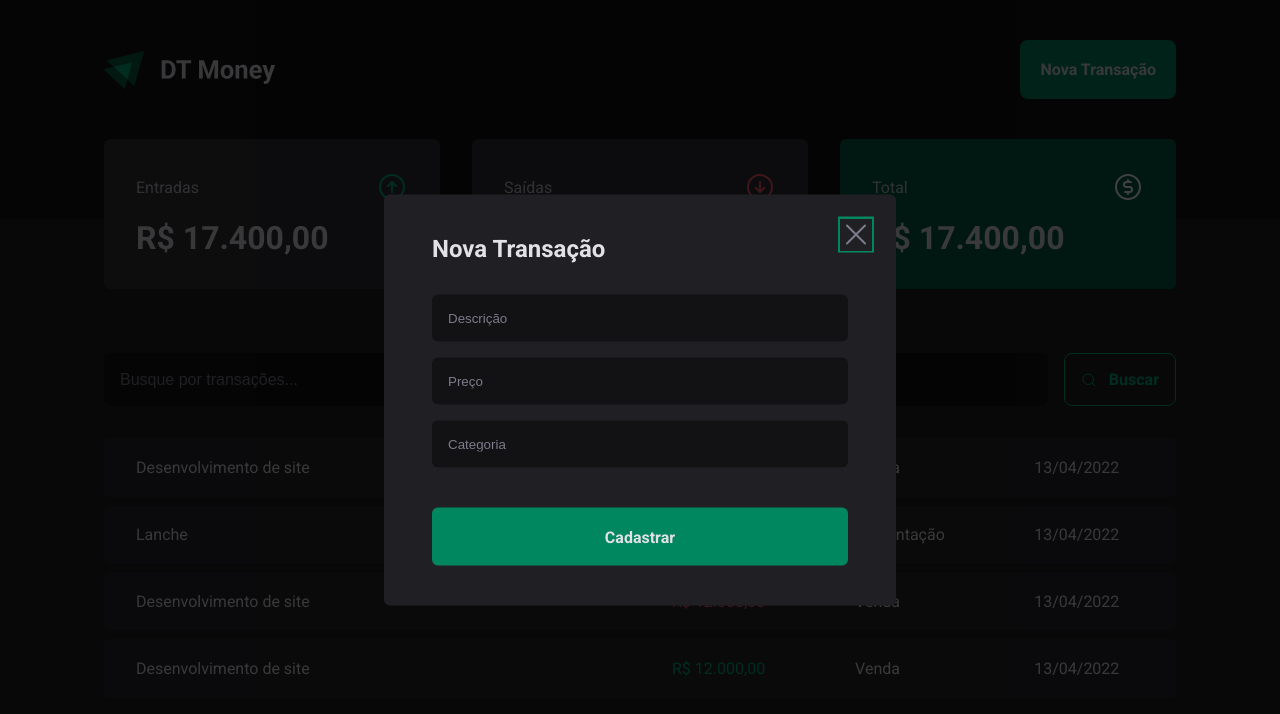
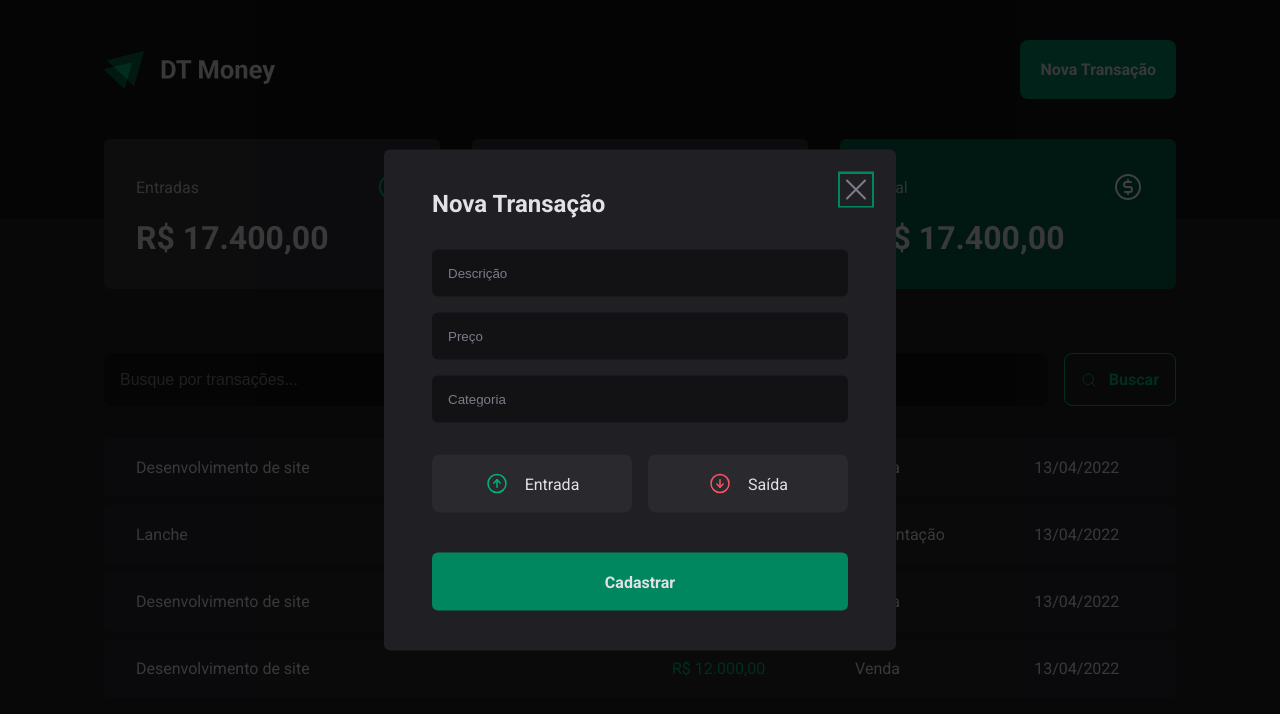
Before and after one commit to Emanuelvss13/DT-Money-ignite, a React (Vite) app: page / in a window 1280 px wide. Both pictures are taken after a click on the button "Nova Transação". Shown: the top 714 px of the page. Built offline with nearby package versions, Linux system fonts and the light colour scheme.

Commit message:
feat: transaction type button on new transaction modal

```diff
--- a/src/components/NewTransactionModal/NewTransactionModal.tsx
+++ b/src/components/NewTransactionModal/NewTransactionModal.tsx
@@ -1,6 +1,6 @@
 import * as Dialog from '@radix-ui/react-dialog';
-import { CloseButton, Content, Overlay } from './style';
-import { X } from 'phosphor-react';
+import { CloseButton, Content, Overlay, TransactionStatusContainer, TransactionTypeButton } from './style';
+import { ArrowCircleDown, ArrowCircleUp, ArrowFatUp, X } from 'phosphor-react';
 
 export function NewTransactionModal() {
   return (
@@ -18,6 +18,17 @@
             <input type="text" placeholder='Preço' required/>
             <input type="text" placeholder='Categoria' required/>
 
+            <TransactionStatusContainer>
+              <TransactionTypeButton type='button' variant="income" value="income">
+                  <ArrowCircleUp size={24} />
+                  Entrada
+              </TransactionTypeButton>
+
+              <TransactionTypeButton type='button' variant="outcome" value="outcome">
+                <ArrowCircleDown size={24} />
+                Saída
+              </TransactionTypeButton>
+            </TransactionStatusContainer>
 
             <button type="submit">Cadastrar</button>
           </form>
--- a/src/components/NewTransactionModal/style.ts
+++ b/src/components/NewTransactionModal/style.ts
@@ -1,4 +1,6 @@
 import * as Dialog from "@radix-ui/react-dialog";
+import * as RadioGroup from "@radix-ui/react-radio-group";
+import { lighten } from "polished";
 import styled from "styled-components";
 
 export const Overlay = styled(Dialog.Overlay)`
@@ -68,3 +70,55 @@
   cursor: pointer;
   color: ${(props) => props.theme["gray-500"]};
 `;
+
+export const TransactionStatusContainer = styled(RadioGroup.Root)`
+  margin-top: 1rem;
+  display: flex;
+  align-items: center;
+  justify-content: center;
+  gap: 1rem;
+`;
+
+interface TransactionTypeButtonProps {
+  variant: "income" | "outcome";
+}
+
+export const TransactionTypeButton = styled(
+  RadioGroup.Item
+)<TransactionTypeButtonProps>`
+  height: 58px;
+
+  display: flex;
+  align-items: center;
+  justify-content: center;
+  gap: 1rem;
+  flex: 1;
+
+  border: 0;
+  border-radius: 8px;
+
+  cursor: pointer;
+
+  background-color: ${(props) => props.theme["gray-700"]};
+  color: ${(props) => props.theme["gray-100"]};
+
+  transition: background-color 0.1s;
+
+  &:hover {
+    background-color: ${lighten(0.05, "#29292E")};
+  }
+
+  svg {
+    color: ${(props) =>
+      props.variant === "income"
+        ? props.theme["green-300"]
+        : props.theme["red-300"]};
+  }
+
+  &[data-state="checked"] {
+    background-color: ${(props) =>
+      props.variant === "income"
+        ? props.theme["green-500"]
+        : props.theme["red-500"]};
+  }
+`;
```
